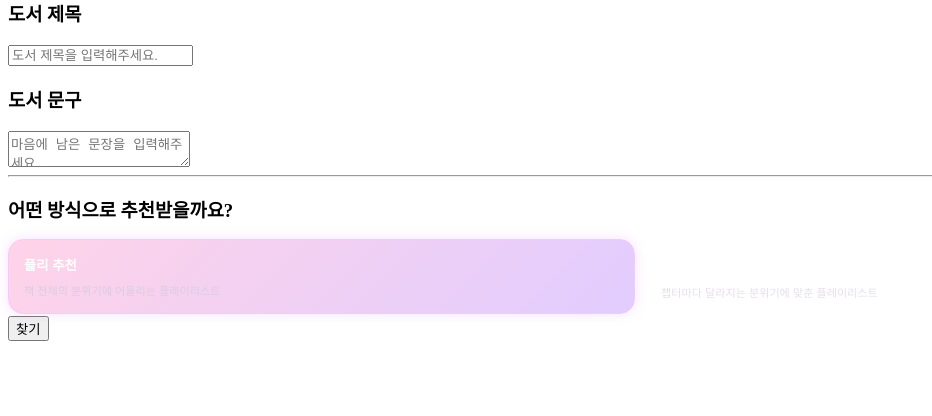
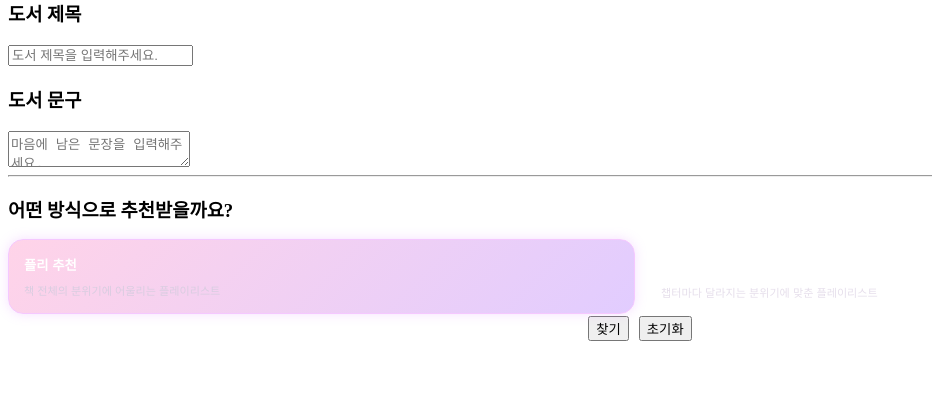
Before and after one commit to dbswjd1376-stack/DDANGO, a Java web app: page /jsp/book/bookSearch.jsp in a window 1280 px wide. Shown: the part 326-742 px from the top of the page, without its empty margins (0-932 px from the left). Run offline with Tomcat 11, a stand-in JSP engine, Linux system fonts and the light colour scheme.

Commit message:
초기화 버튼 완료

```diff
--- a/src/main/webapp/css/booksearch.css
+++ b/src/main/webapp/css/booksearch.css
@@ -73,3 +73,8 @@
     font-weight: bold;
     color: #f5c8ff;
 }
+.search-buttons {
+    display: flex;
+    gap: 10px;
+    justify-content: center;
+}
--- a/src/main/webapp/js/book/booksearch.js
+++ b/src/main/webapp/js/book/booksearch.js
@@ -67,3 +67,27 @@ document.getElementById("searchForm").addEventListener("submit", function(event)
         });
 
 });
+
+
+// 초기화 버튼 클릭 시 실행
+function resetSearch() {
+
+    // 입력한 내용 모두 초기화
+    document.getElementById("searchForm").reset();
+
+    // 검색 결과 삭제
+    document.getElementById("searchResult").innerHTML = "";
+
+    // 추천 방식 버튼 선택 상태 초기화
+    const buttons = document.querySelectorAll(".mode-btn");
+
+    buttons.forEach(function(btn) {
+        btn.classList.remove("active");
+    });
+
+    // 전체 플리 버튼을 다시 선택
+    buttons[0].classList.add("active");
+
+    // YOUR BOOK JOURNEY 초기 문구로 변경
+    updateJourney();
+}
--- a/src/main/webapp/jsp/book/bookSearch.jsp
+++ b/src/main/webapp/jsp/book/bookSearch.jsp
@@ -52,7 +52,10 @@
         </button>
     </div>
 
+    <div class="search-buttons">
     <button type="submit">찾기</button>
+    <button type="button" onclick="resetSearch()">초기화</button>
+    </div>
 </form>
 
 <div id="searchResult"></div>
```
